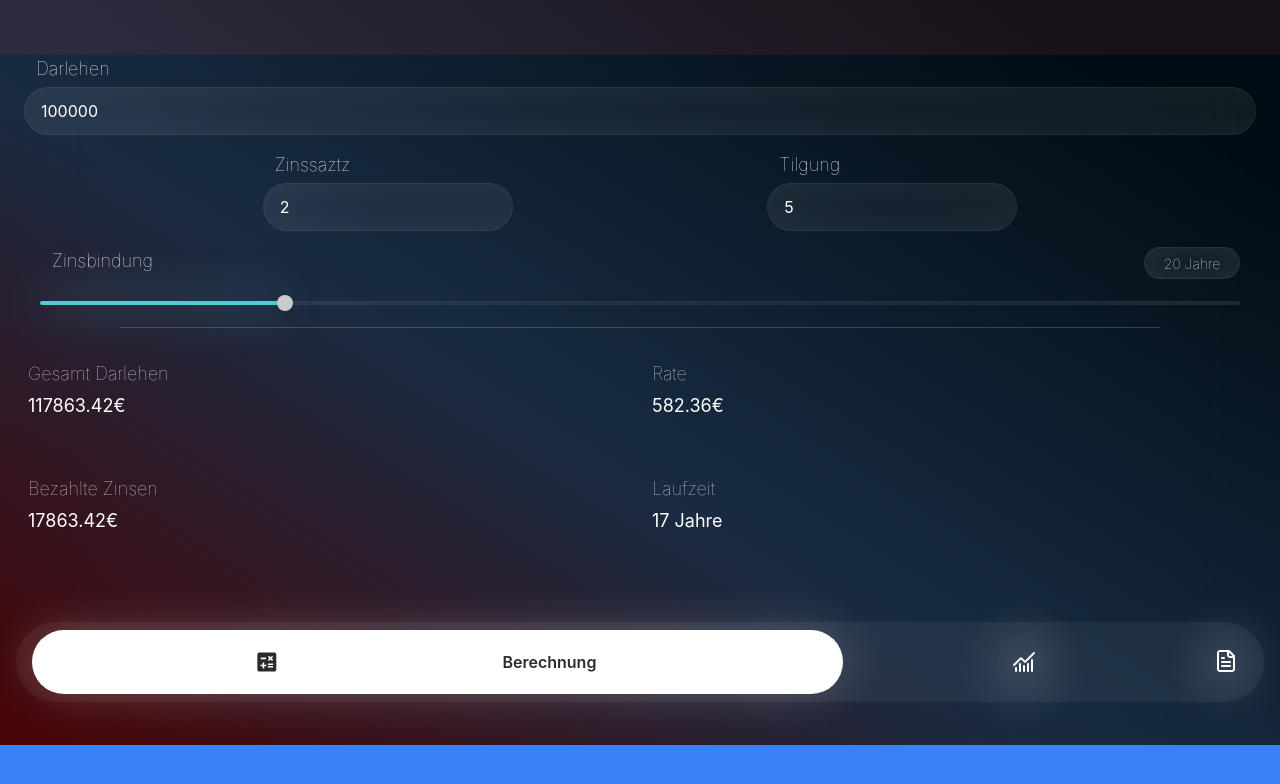
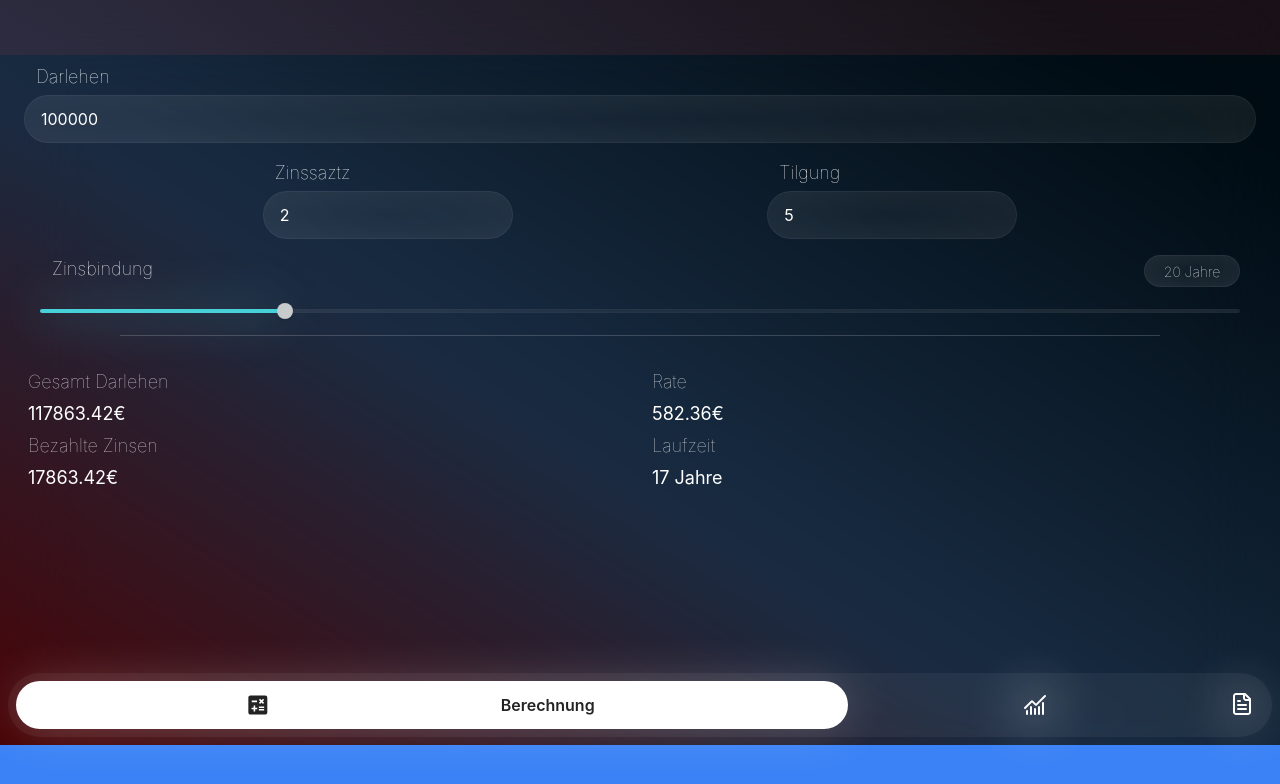
Before and after one commit to TrueTaco/Credit-Calculator, a React (Vite) app: page / in a window 1280 px wide. Shown: the top 784 px of the page. Built offline with nearby package versions, Linux system fonts and the light colour scheme.

Commit message:
Adjust spacing and alignment

```diff
--- a/src/components/Content.tsx
+++ b/src/components/Content.tsx
@@ -2,6 +2,7 @@ import React, { FC, useEffect, useState } from "react";
 import CalculationInputs from "./View/Calculation/CalculationInputs";
 import BasicResult from "./View/Calculation/BasicResult";
 import TabSwitcher from "./TabSwitcher";
+import Calculation from "./View/Calculation/Calculation";
 
 interface ContentProps {}
 
@@ -23,9 +24,11 @@ const Content: FC<ContentProps> = () => {
   >("calculation");
 
   return (
-    <div className="h-full">
-      <div className="h-full flex flex-col justify-start items-center gap-8 pl-4 pr-4">
-        <CalculationInputs
+    <div className="h-full p-2 flex flex-col justify-between">
+      <div>
+        {selectedTab === "calculation" && (
+          <>
+            <Calculation
               loan={loan}
               setLoan={setLoan}
               interestRate={interestRate}
@@ -34,19 +37,15 @@ const Content: FC<ContentProps> = () => {
               setRepayment={setRepayment}
               interestRateFixation={interestRateFixation}
               setInterestRateFixation={setInterestRateFixation}
-        />
-        <hr className="h-[0.5px] w-5/6 bg-white opacity-20 " />
-        <BasicResult
-          loan={loan + interestCharges}
               rate={rate}
-          interestCharge={interestCharges}
+              interestCharges={interestCharges}
               duration={duration}
             />
-        <TabSwitcher
-          selectedTab={selectedTab}
-          setSelectedTab={setSelectedTab}
-        />
+          </>
+        )}
       </div>
+
+      <TabSwitcher selectedTab={selectedTab} setSelectedTab={setSelectedTab} />
     </div>
   );
 };
--- a/src/components/TabSwitcher.tsx
+++ b/src/components/TabSwitcher.tsx
@@ -32,7 +32,7 @@ const TabSwitcher: FC<TabSwitcherProps> = ({ selectedTab, setSelectedTab }) => {
   const { t } = useTranslation();
 
   return (
-    <div className=" bg-white/5 rounded-full h-20 w-full flex justify-between items-center  p-2 pr-4 pl-4 relative">
+    <div className=" bg-white/5 rounded-full h-16 w-full flex justify-between items-center p-2 relative">
       {/* Calculation Icon Section */}
       {selectedTab === "calculation" ? (
         <div className="bg-white rounded-full h-full flex justify-evenly items-center gap-6 pr-12 pl-6 relative w-4/6">
@@ -44,7 +44,7 @@ const TabSwitcher: FC<TabSwitcherProps> = ({ selectedTab, setSelectedTab }) => {
       ) : (
         /* Relative-attribute needed for glow effect  */
         <div
-          className="relative h-full flex items-center p-2"
+          className="relative h-full flex items-center p-3"
           onClick={() => setSelectedTab("calculation")}
         >
           <GlowWrapper strength={20}>
@@ -64,7 +64,7 @@ const TabSwitcher: FC<TabSwitcherProps> = ({ selectedTab, setSelectedTab }) => {
       ) : (
         /* Relative-attribute needed for glow effect  */
         <div
-          className="relative h-full flex items-center p-2"
+          className="relative h-full flex items-center p-3"
           onClick={() => setSelectedTab("statistic")}
         >
           <GlowWrapper strength={20}>
--- /dev/null
+++ b/src/components/View/Calculation/Calculation.tsx
@@ -0,0 +1,61 @@
+import React, { FC, useEffect, useState } from "react";
+import InputField from "./InputField";
+import { useTranslation } from "react-i18next";
+import Slider from "./Slider";
+import BasicResult from "./BasicResult";
+import CalculationInputs from "./CalculationInputs";
+
+interface CalculationProps {
+  loan: number;
+  setLoan: React.Dispatch<React.SetStateAction<number>>;
+  interestRate: number;
+  setInterestRate: React.Dispatch<React.SetStateAction<number>>;
+  repayment: number;
+  setRepayment: React.Dispatch<React.SetStateAction<number>>;
+  interestRateFixation: number;
+  setInterestRateFixation: React.Dispatch<React.SetStateAction<number>>;
+  rate: number;
+  interestCharges: number;
+  duration: number;
+}
+
+const Calculation: FC<CalculationProps> = ({
+  loan,
+  setLoan,
+  interestRate,
+  setInterestRate,
+  repayment,
+  setRepayment,
+  interestRateFixation,
+  setInterestRateFixation,
+  rate,
+  interestCharges,
+  duration,
+}) => {
+  // Translation
+  const { t } = useTranslation();
+
+  return (
+    <div className="flex flex-col justify-start items-center gap-8 pl-2 pr-2 pb-4">
+      <CalculationInputs
+        loan={loan}
+        setLoan={setLoan}
+        interestRate={interestRate}
+        setInterestRate={setInterestRate}
+        repayment={repayment}
+        setRepayment={setRepayment}
+        interestRateFixation={interestRateFixation}
+        setInterestRateFixation={setInterestRateFixation}
+      />
+      <hr className="h-[0.5px] w-5/6 bg-white opacity-20 " />
+      <BasicResult
+        loan={loan + interestCharges}
+        rate={rate}
+        interestCharge={interestCharges}
+        duration={duration}
+      />
+    </div>
+  );
+};
+
+export default Calculation;
```
Lines whose indentation alone changed are shown as unchanged.
